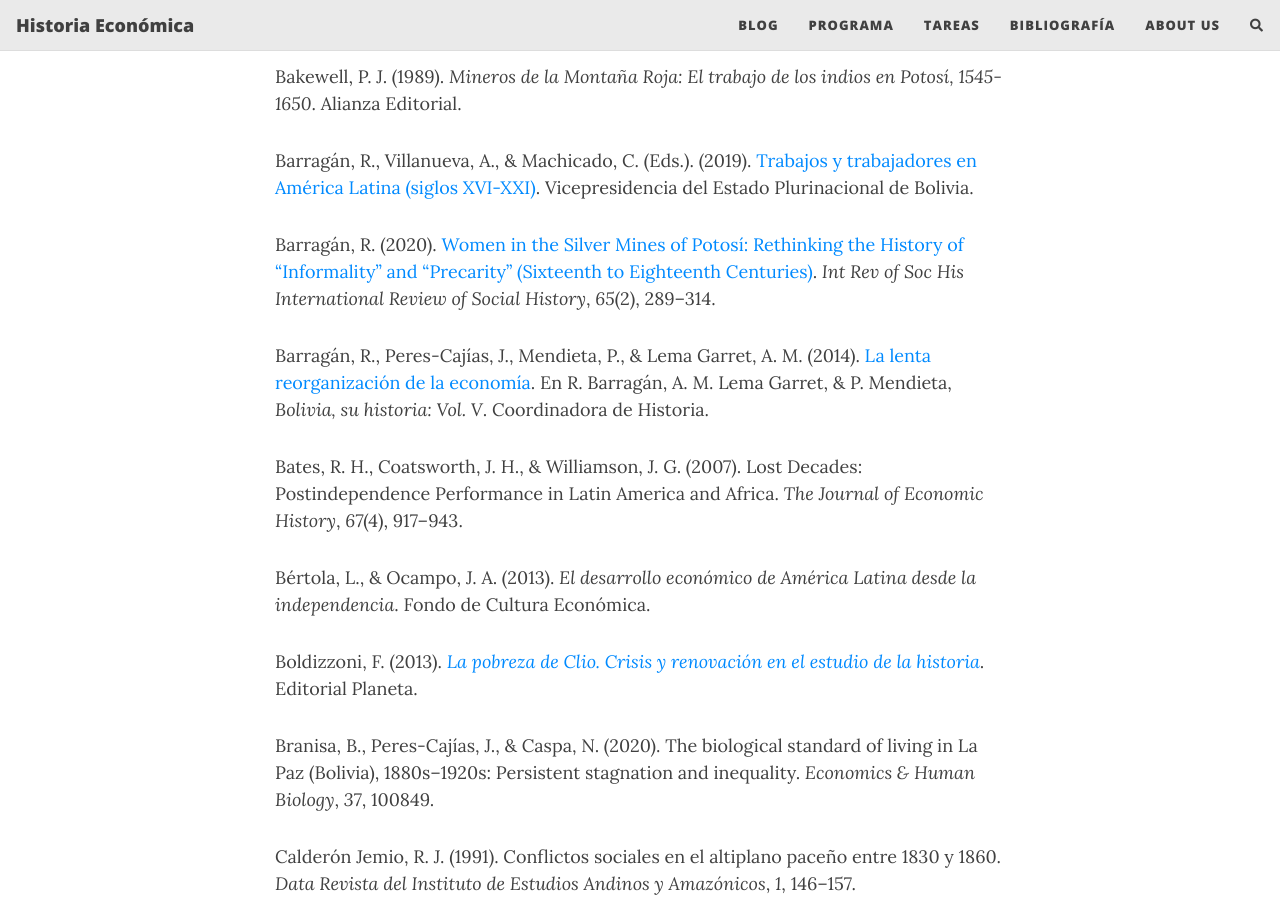
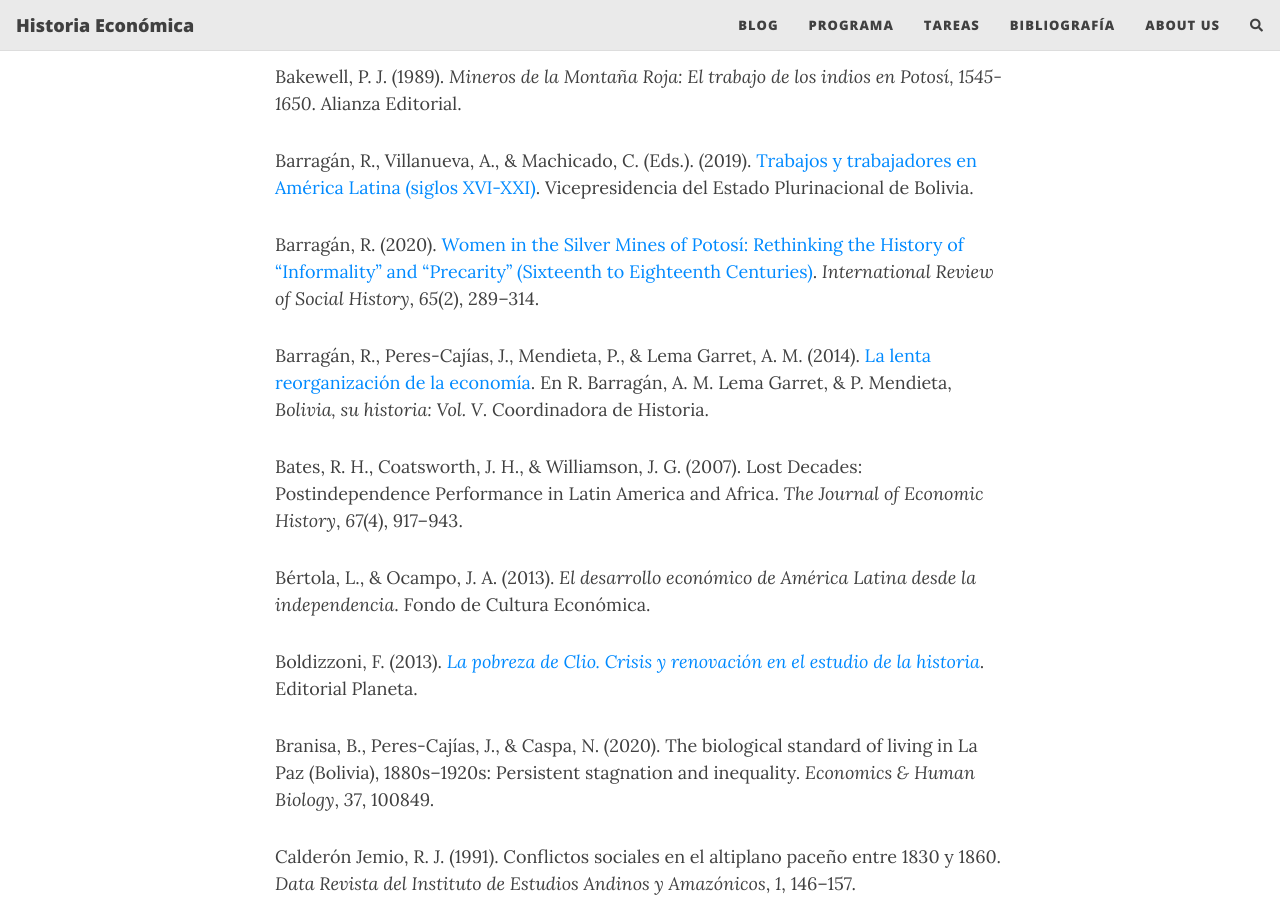
Before and after one commit to NigelCaspa/historiaeconomica, a Jekyll site: the page built from bibliografia.md, in a window 1280 px wide and 900 px high, scrolled down 1279 px. Built offline with Jekyll 4.4.1, drawn with Linux system fonts in a browser that asks for light colours; nearby versions of some CDN libraries; comment, search, counter and statistics services are not loaded.

Commit message:
actualizo bib

```diff
--- a/bibliografia.md
+++ b/bibliografia.md
@@ -26,7 +26,7 @@ Bakewell, P. J. (1989). *Mineros de la Montaña Roja: El trabajo de los indios e
 
 Barragán, R., Villanueva, A., & Machicado, C. (Eds.). (2019). [Trabajos y trabajadores en América Latina (siglos XVI-XXI)](https://nigelcaspa.github.io/historiaeconomica/pdf/2019_trabajoytrabajadoresenamericalatina(siglosxvi-xxi).pdf). Vicepresidencia del Estado Plurinacional de Bolivia.
 
-Barragán, R. (2020). [Women in the Silver Mines of Potosí: Rethinking the History of “Informality” and “Precarity” (Sixteenth to Eighteenth Centuries)](https://nigelcaspa.github.io/historiaeconomica/pdf/2019_Rossana Barragán-women_in_the_silver_mines_of_potosi.pdf). *Int Rev of Soc His International Review of Social History*, *65*(2), 289–314.
+Barragán, R. (2020). [Women in the Silver Mines of Potosí: Rethinking the History of “Informality” and “Precarity” (Sixteenth to Eighteenth Centuries)](https://nigelcaspa.github.io/historiaeconomica/pdf/2019_Rossana Barragán-women_in_the_silver_mines_of_potosi.pdf). *International Review of Social History*, *65*(2), 289–314.
 
 Barragán, R., Peres-Cajías, J., Mendieta, P., & Lema Garret, A. M. (2014). [La lenta reorganización de la economía](https://nigelcaspa.github.io/historiaeconomica/pdf/2015_peres-cajias-lalentareorganización.pdf). En R. Barragán, A. M. Lema Garret, & P. Mendieta, *Bolivia, su historia: Vol. V*. Coordinadora de Historia.
 
```
